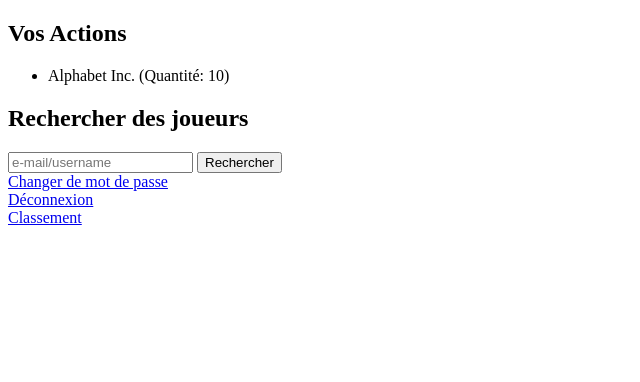
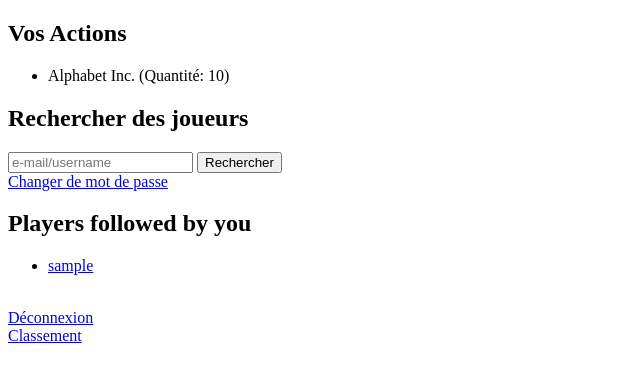
Before and after one commit to TitouanDor/Virtual-Trader, a PHP site: page /profil.php in a window 1280 px wide. Shown: the part 200-582 px from the top of the page, without its empty margins (0-640 px from the left). Run offline with PHP 8.4, Linux system fonts and the light colour scheme; the visitor is signed in with stand-in values (Sample User, id 1); data comes from the database, SQL or seed files in the repository; tables that the repository leaves empty hold one stand-in row (values such as "Sample post").

Commit message:
display follow

```diff
--- a/profil.php
+++ b/profil.php
@@ -91,6 +91,11 @@ $investedActionsReq = $bdd->prepare("SELECT actions.nom, portefeuille.quantite F
 $investedActionsReq->execute([$_SESSION['id']]);
 $investedActions = $investedActionsReq->fetchAll();
 
+$followedPlayersReq = $bdd->prepare("SELECT j.id, j.username FROM joueur j JOIN followers f ON j.id = f.followed_user_id WHERE f.user_id = ?");
+$followedPlayersReq->execute([$_SESSION['id']]);
+$followedPlayers = $followedPlayersReq->fetchAll();
+
+
 // Recherche de joueur
 if (isset($_SESSION['search_result'])) {
     $searchResult = $_SESSION['search_result'];
@@ -149,9 +154,9 @@ if(isset($_SESSION["error"])){
     $isFollowing = $isFollowingReq->fetch();
     ?>
     <form action="followScript.php" method="post">
-        <input type="hidden" name="followed_user_id" value="<?php echo $searchResult['id']; ?>">
+        <input type="hidden" name="followed_user_id" value="<?php echo $searchResult["id"]; ?>">
         <?php if ($isFollowing): ?>
-            <input type="submit" name="unfollow" value="Unfollow">
+            <input type="submit" name="follow" value="Unfollow">
         <?php else: ?>
             <input type="submit" name="follow" value="Follow">
         <?php endif; ?>
@@ -172,6 +177,16 @@ if(isset($_SESSION["error"])){
 <?php elseif (isset($error)): echo "<p>".$error."</p>"; endif;?>
 
 <a href="changePassword.php">Changer de mot de passe</a>
+<?php if ($followedPlayers): ?>
+    <h2>Players followed by you</h2>
+    <ul>
+        <?php foreach ($followedPlayers as $followedPlayer): ?>
+            <li><a href="playerProfil.php?id=<?php echo $followedPlayer['id']; ?>"><?php echo htmlspecialchars($followedPlayer['username']); ?></a></li>
+        <?php endforeach; ?>
+    </ul>
+<?php else: ?>
+    <p>You are not following anyone.</p>
+<?php endif; ?>
 <br>
 <a href="logout.php">Déconnexion</a>
 <br><a href="leaderboard.php?from=profil">Classement</a>
```
